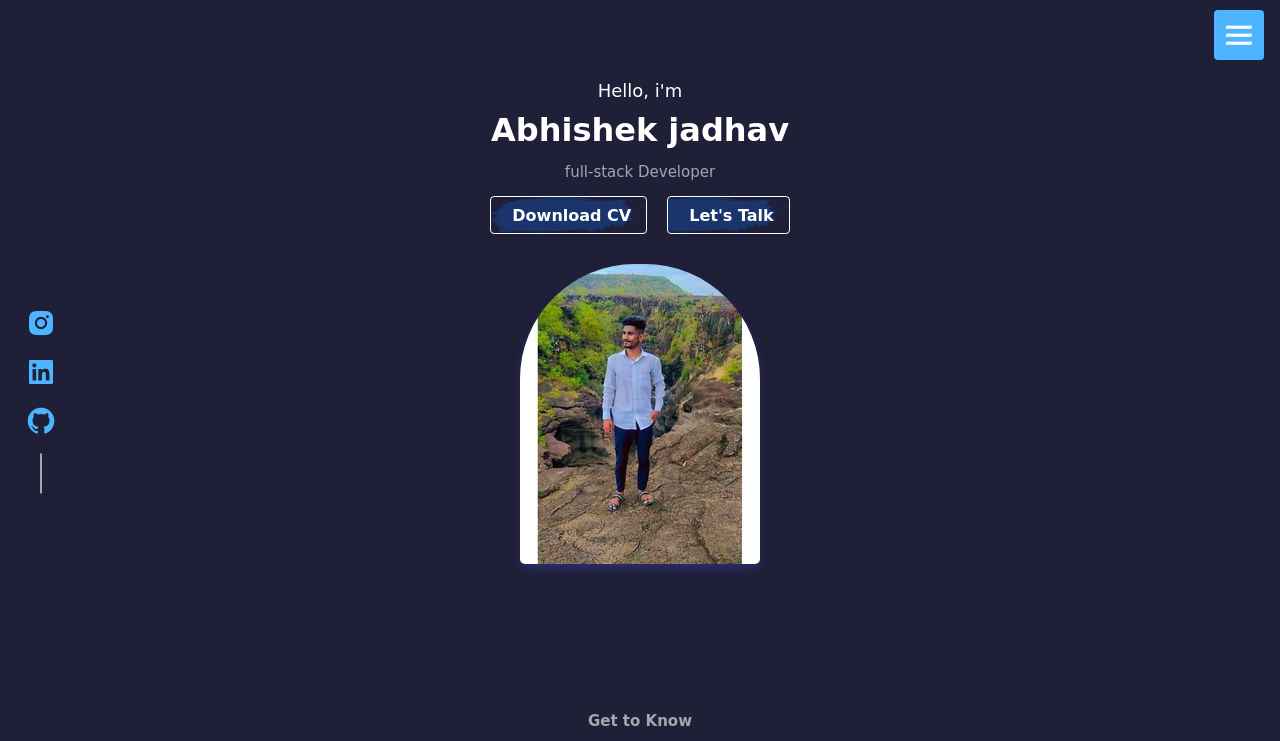
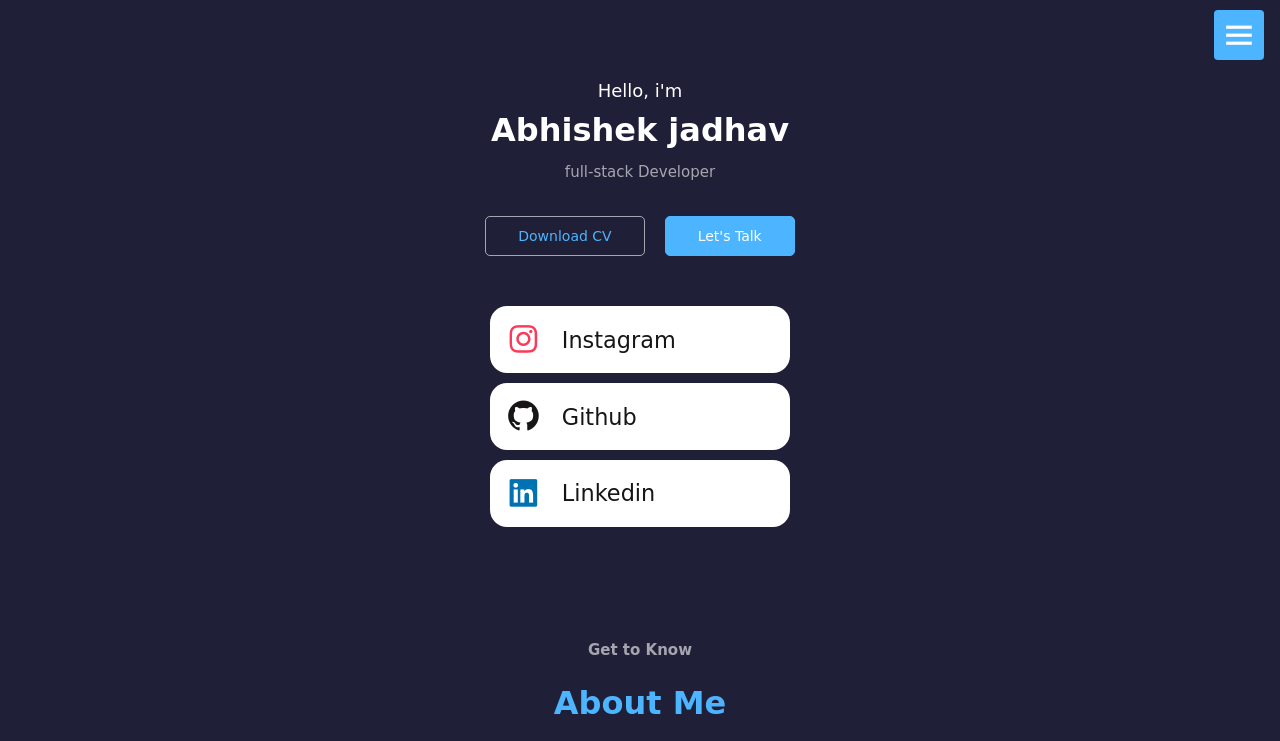
Before and after one commit to Abhishekjadhavv/portfolio, a plain HTML site: page index.html in a window 1280 px wide. Shown: the top 741 px of the page. Drawn offline with nearby package versions, Linux system fonts and the light colour scheme; a web font is replaced by a local one.

Commit message:
Initial commit

```diff
--- a/index.html
+++ b/index.html
@@ -60,21 +60,19 @@
                     <a href="#" class="btn-1 Download_Cv">Download CV</a>
                     <a href="#footer" class="btn-1 btn-2">Let's Talk</a>
                 </div>
-                <div class="home-img">
-                    <img src="img/img-3.jpg" alt="">
+                <div class="social-media">
+                    <div class="insta"><a href="https://www.instagram.com/abhishek_jadhav_15/" target="_blank"
+                            class="flex gap-20"><i class='bx bxl-instagram'></i> <span>Instagram</span></a></div>
+                    <div class="github"><a href="https://github.com/Abhishekjadhavv" target="_blank"
+                            class="flex gap-20"><i class='bx bxl-github'></i> <span>Github</span></a></div>
+                    <div class="linkedin"><a href="https://www.linkedin.com/in/abhishek-jadhav-38a870245" target="_blank" class="flex gap-20"><i
+                                class='bx bxl-linkedin-square'></i><span>Linkedin</span></a></div>
                 </div>
-            </div>
-            <div class="icons flex gap-15">
-                <a href="https://www.instagram.com/abhishek_jadhav_15/" target="_blank"><i
-                        class='bx bxl-instagram-alt'></i></a>
-                <a href="#"><i class='bx bxl-linkedin-square'></i></a>
-                <a href="#"><i class='bx bxl-github'></i></a>
-                <div class="icons-line"></div>
             </div>
         </section>
 
         <!-- ------ About section start----- -->
-        <section class="about container padding padding-top" id="about">
+        <section class="about container padding" id="about">
             <p class="text">Get to Know</p>
             <h2 class="heading">About Me</h2>
 
@@ -102,7 +100,7 @@
                         </div>
                     </div>
                     <p>Hello,I'M Abhishek bhagaji jadhav and I am full-stack Developer I have Completed my graduation in
-                        B.cs(Comp.Sci) at yashawantrao chavan college of sillod in Dr. Babasaheb Ambedkar Marathawada
+                        B.Sc(Comp.Sci) at yashawantrao chavan college of sillod in Dr. Babasaheb Ambedkar Marathawada
                         University,Aurangabad(2019-2022). currently i have focused to learn new things related to my
                         hobbies and explore some web design. thank you 😊</p>
                     <a href="#footer-1" class="btn-1 btn-2">Let's Talk</a>
@@ -273,7 +271,7 @@
                     <div class="small-box flex">
                         <div class="flex justify-center"><i class='bx bx-envelope'></i></div>
                         <!-- <span>abhishekjadhav4553@gmail.com</span> -->
-                        <a href= "mailto:abhishekjadhav4553@gmail.com">send Mail</a>
+                        <a href="mailto:abhishekjadhav4553@gmail.com">send Mail</a>
                     </div>
                     <div class="small-box flex">
                         <div class="flex justify-center"><i class='bx bx-phone-call'></i></div>
--- a/style1.css
+++ b/style1.css
@@ -107,8 +107,8 @@ body {
     grid-template-columns: repeat(3, 1fr);
 }
 
-/* .btn-1{
-    padding: 0.7rem;
+.btn-1{
+    padding: 0.7rem 2rem;
     border: 1px solid var(--color-light);
     border-radius: 5px;
     outline: none;
@@ -120,9 +120,9 @@ body {
     border-color: var(--color-primary);
     background-color: var(--color-primary);
     color: var(--color-white);
-} */
+}
 
-/* .btn-2{
+ .btn-2{
     border-color:var(--color-primary) ;
    background-color: var(--color-primary);
    color: var(--color-white);
@@ -132,30 +132,10 @@ body {
     background-color: var(--color-white);
     border-color: var(--color-white);
     color: var(--color-bg-variant);
-} */
+}
 .buttos {
     flex-wrap: wrap;
 }
-
-.btn-1 {
-    background: url(/img/button.png);
-    background-color: transparent;
-    background-repeat: no-repeat;
-    background-size: cover;
-    padding: 9px 15px 8px 21px;
-    color: #000;
-    border: 1px solid #000;
-    border-radius: 4px;
-    background-position: right;
-    filter: invert(1);
-    font-weight: 600;
-
-}
-
-.btn-1:active{
-    transform: scale(0.9);
-}
-
 
 /* ----- utility classes end------ */
 /* ----- pop-up-box ----- */
@@ -299,44 +279,80 @@ header .navbar {
 }
 
 .buttos {
-    margin-bottom: 15px;
-}
-
-.home-img {
     margin-top: 30px;
 }
 
-.home-img img {
-    border-top-left-radius: 115px;
-    border-top-right-radius: 115px;
-    border-bottom-left-radius: 5px;
-    border-bottom-right-radius: 5px;
-    box-shadow: 0px .3rem .5rem var(--color-bg-variant);
+.social-media {
+    max-width: 300px;
+    margin: 50px auto;
 }
 
-.icons {
-    position: fixed;
-    left: 25px;
-    top: 50%;
-    transform: translateY(-50%);
-    flex-flow: column;
-    z-index: 1999;
+.social-media div {
+    width: 100%;
+    background-color: #fff;
+    margin: 10px 0px;
+    border-radius: 17px;
 }
 
-.icons a i {
-    font-size: 2rem;
-    color: var(--color-primary);
-    cursor: pointer;
+.social-media div a {
+    padding: 15px;
 }
 
-.icons a i:hover {
-    color: var(--color-light);
+.social-media div a i {
+    font-size: 2.3rem;
 }
 
-.icons-line {
-    height: 40px;
-    width: 2px;
-    background-color: var(--color-light);
+.social-media div a span {
+    font-size: 1.4rem;
+    color: #171515;
+}
+
+.social-media .insta i {
+    color: #fb3958;
+}
+
+.social-media .github i {
+    color: #171515;
+}
+
+.social-media .linkedin i {
+    color: #0072b1;
+}
+
+.social-media .insta:hover {
+    background-color: #fb3958;
+}
+
+.social-media .insta:hover a i {
+    color: #fff;
+}
+
+.social-media .insta:hover a span {
+    color: #fff;
+}
+
+.social-media .github:hover {
+    background-color: #171515;
+}
+
+.social-media .github:hover a i {
+    color: #fff;
+}
+
+.social-media .github:hover a span {
+    color: #fff;
+}
+
+.social-media .linkedin:hover {
+    background-color: #0072b1;
+}
+
+.social-media .linkedin:hover a i {
+    color: #fff;
+}
+
+.social-media .linkedin:hover a span {
+    color: #fff;
 }
 
 /* --------- home section end ------ */
```
